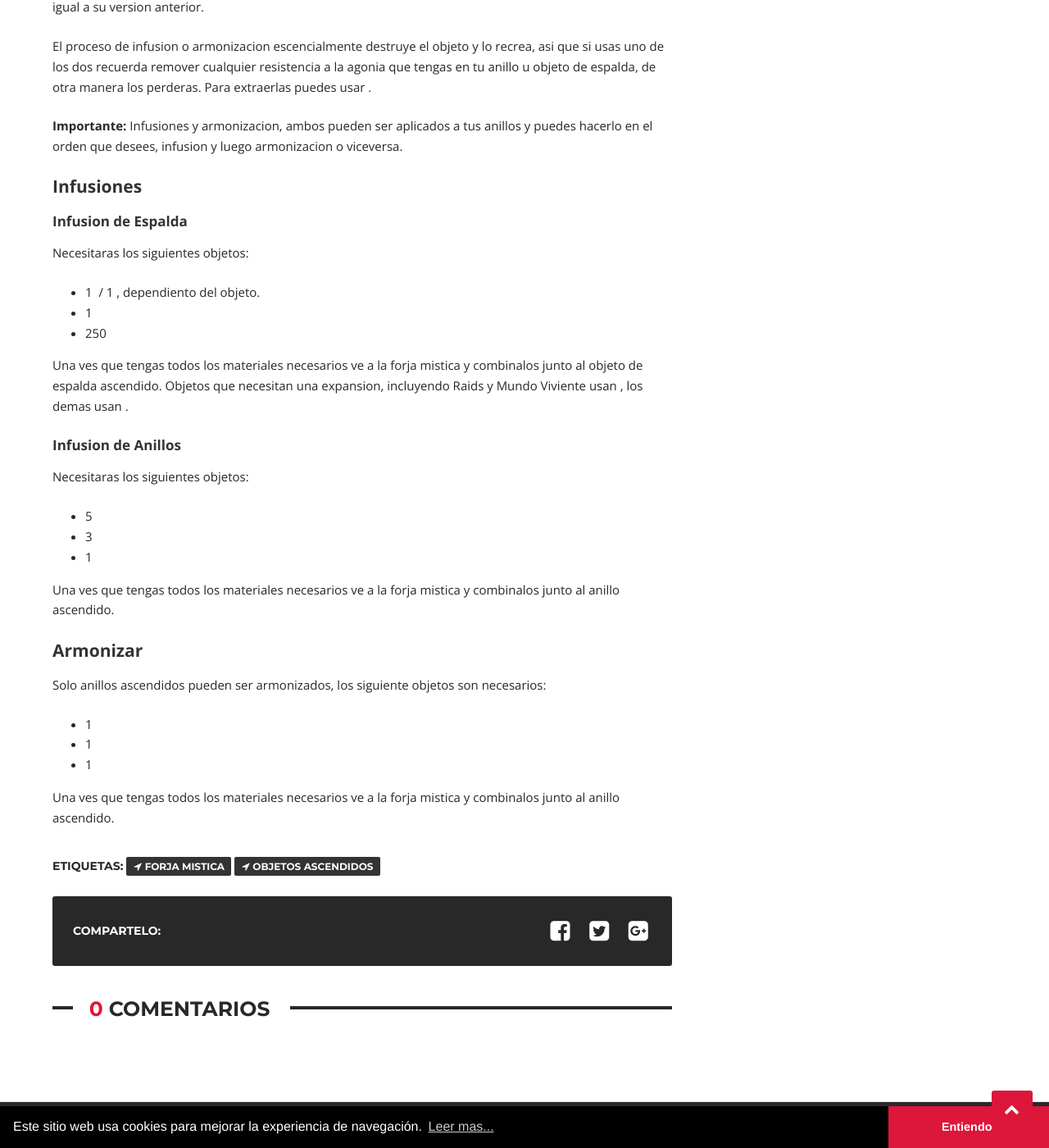
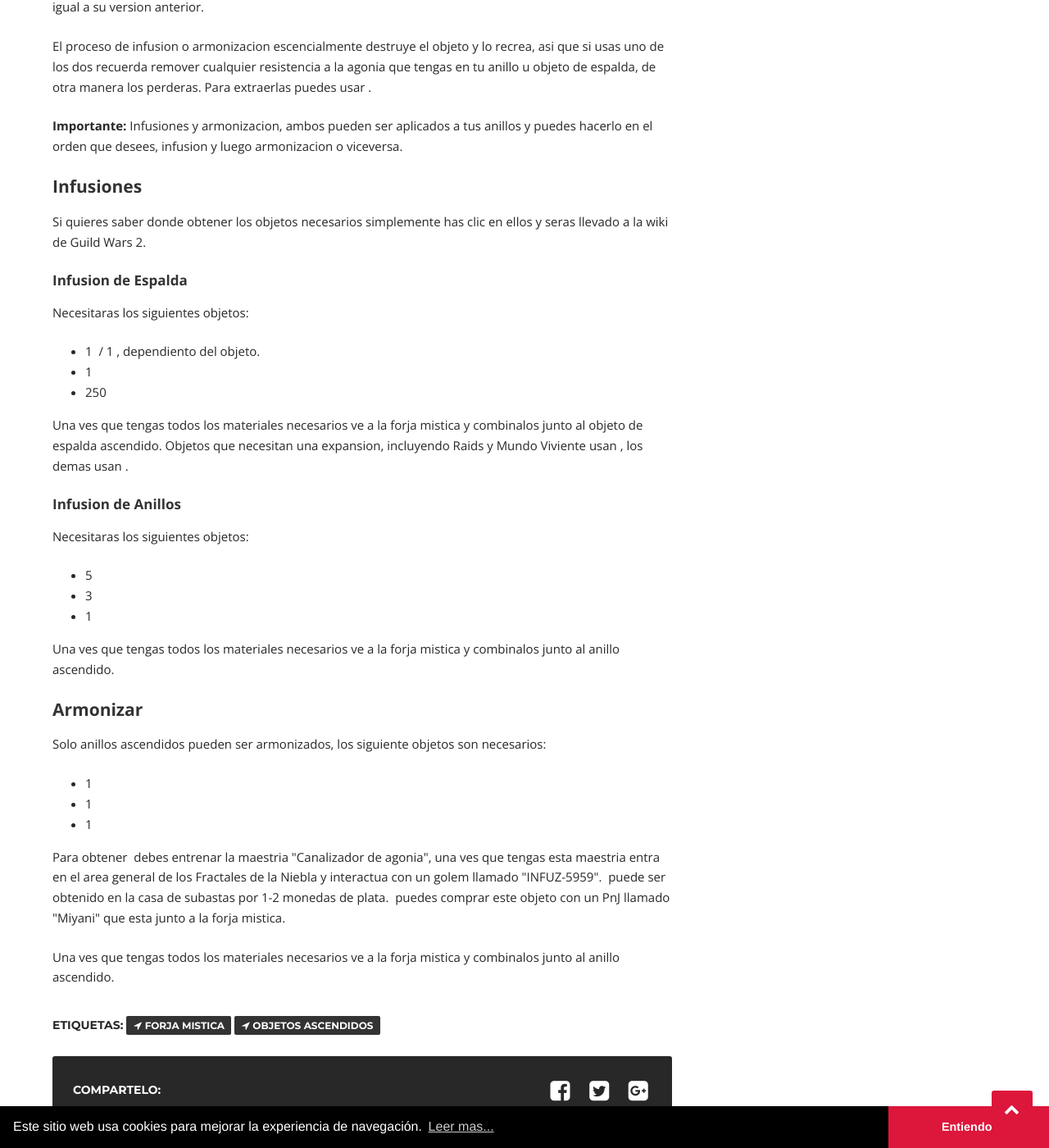
Before and after one commit to ACast59/GW2Guias, a Jekyll site: the page built from _posts/2018-09-05-armonizacion-e-infusion-de-equipamiento.md, in a window 1280 px wide and 1400 px high, scrolled down 1212 px. Shown: the whole window at 82% size. Built offline with Jekyll 4.4.1, drawn with Linux system fonts in a browser that asks for light colours; a script that is not in the unit is left out; comment, search, counter and statistics services are not loaded.

Commit message:
Update 2018-09-05-armonizacion-e-infusion-de-equipamiento.md

```diff
--- a/_posts/2018-09-05-armonizacion-e-infusion-de-equipamiento.md
+++ b/_posts/2018-09-05-armonizacion-e-infusion-de-equipamiento.md
@@ -17,6 +17,8 @@ tags:       [Forja Mistica, Objetos Ascendidos]
 <p><strong>Importante:</strong> Infusiones y armonizacion, ambos pueden ser aplicados a tus anillos y puedes hacerlo en el orden que desees, infusion y luego armonizacion o viceversa.</p>
 
 <h3>Infusiones</h3>
+
+<p>Si quieres saber donde obtener los objetos necesarios simplemente has clic en ellos y seras llevado a la wiki de Guild Wars 2.</p>
 
 <h4>Infusion de Espalda</h4>
 
@@ -52,4 +54,6 @@ tags:       [Forja Mistica, Objetos Ascendidos]
   <li>1 <span class="embed-link"><span data-armory-embed="items" data-armory-ids="20796" data-armory-inline-text="wiki" data-armory-size="24"></span></span></li>
 </ul>
 
+<p>Para obtener <span class="embed-link"><span data-armory-embed="items" data-armory-ids="73381" data-armory-inline-text="wiki" data-armory-size="24"></span></span> debes entrenar la maestria "Canalizador de agonia", una ves que tengas esta maestria entra en el area general de los Fractales de la Niebla y interactua con un golem llamado "INFUZ-5959". <span class="embed-link"><span data-armory-embed="items" data-armory-ids="49424" data-armory-inline-text="wiki" data-armory-size="24"></span></span> puede ser obtenido en la casa de subastas por 1-2 monedas de plata. <span class="embed-link"><span data-armory-embed="items" data-armory-ids="20796" data-armory-inline-text="wiki" data-armory-size="24"></span></span> puedes comprar este objeto con un PnJ llamado "Miyani" que esta junto a la forja mistica.</p>
+
 <p>Una ves que tengas todos los materiales necesarios ve a la forja mistica y combinalos junto al anillo ascendido.</p>
```
